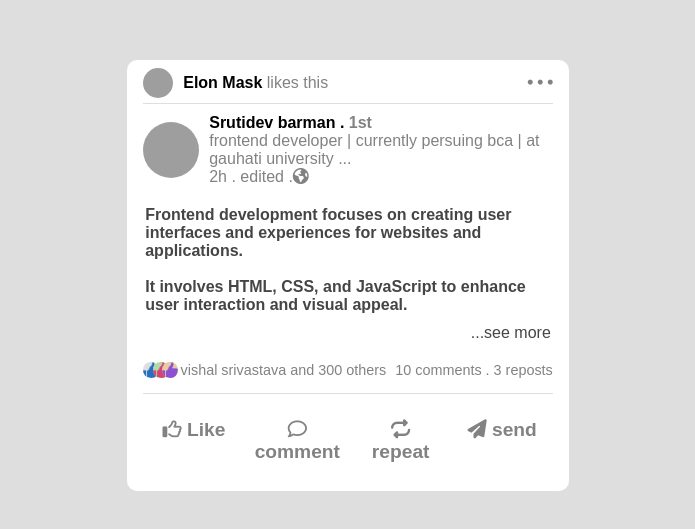
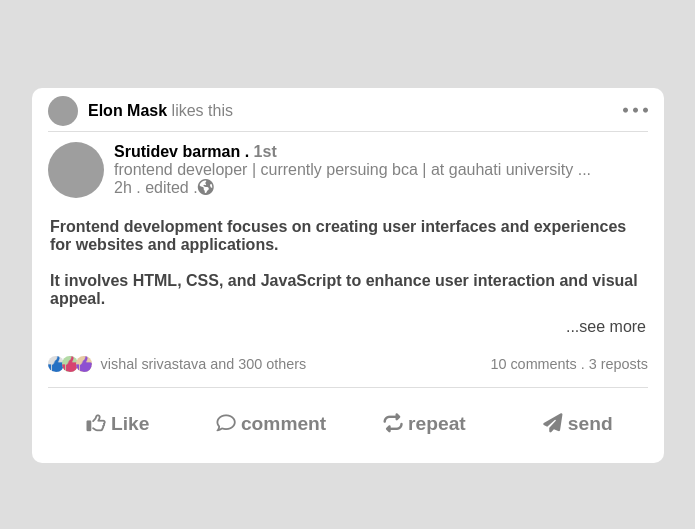
Before and after one commit to nytr8/linkdin-clone, a plain HTML site: page index.html in a window 1280 px wide. Shown: the part 125-654 px from the top of the page, without its empty margins (292-987 px from the left). Drawn offline with Linux system fonts and the light colour scheme; grey boxes are pictures that could not be loaded.

Commit message:
change css

```diff
--- a/style.css
+++ b/style.css
@@ -14,16 +14,14 @@
 #maindiv {
     background-color: var(--grey);
     height: 100vh;
-    width: 100vw;
     display: flex;
-    justify-content: center;
     align-items: center;
+
 }
-
 #post-div {
     background-color: white;
-    width: 32%;
-    /* height: 38%; */
+    width: 600px;
+    margin: auto;
     border-radius: 10px;
     padding: .5rem 1rem;
 }
```
